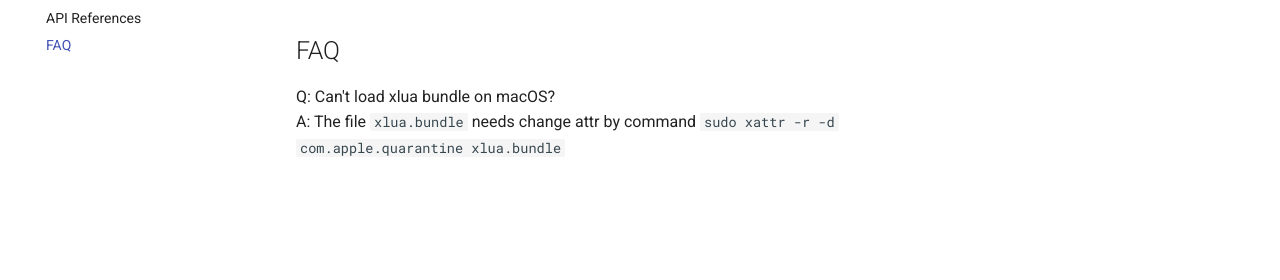
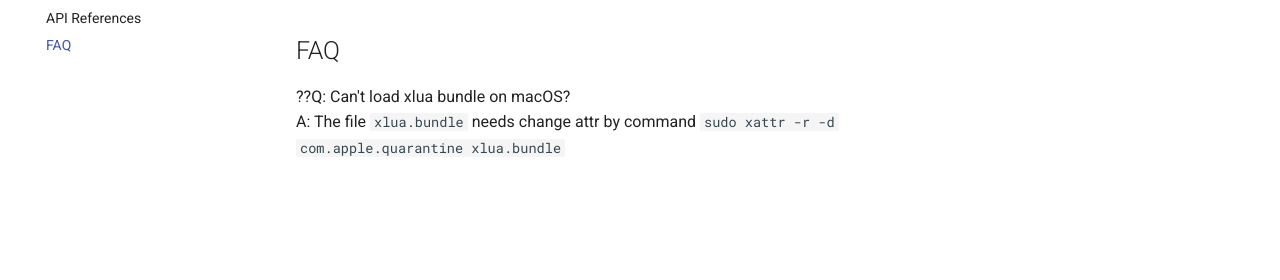
Before and after one commit to yasio/docs-936, an MkDocs documentation site: the page built from docs/faq.md, in a window 1280 px wide. Shown: the part 147-427 px from the top of the page. Built offline with MkDocs 1.6.1 and Material for MkDocs 9.7.7, drawn with Linux system fonts in a browser that asks for light colours; comment, search, counter and statistics services are not loaded.

Commit message:
Update faq.md

```diff
--- a/docs/faq.md
+++ b/docs/faq.md
@@ -1,3 +1,3 @@
 ## FAQ
-Q: Can't load xlua bundle on macOS?
+??Q: Can't load xlua bundle on macOS?
 A: The file `xlua.bundle` needs change attr by command `sudo xattr -r -d com.apple.quarantine xlua.bundle`
```
